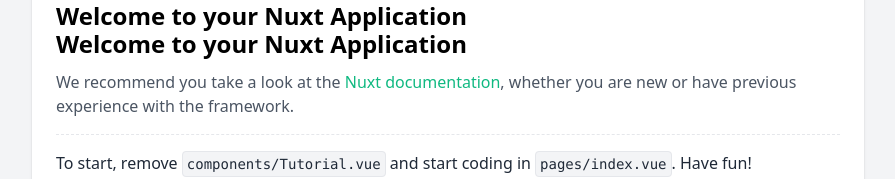
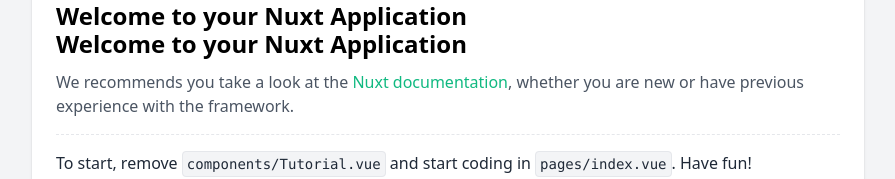
Before and after one commit to zablonzeraf/test-nuxt-js, a Nuxt app: page / in a window 1280 px wide. Shown: the part 330-509 px from the top of the page, without its empty margins (192-1087 px from the left). Built offline with nearby package versions, Linux system fonts and the light colour scheme.

Commit message:
Update Tutorial.vue

```diff
--- a/components/Tutorial.vue
+++ b/components/Tutorial.vue
@@ -14,7 +14,7 @@
           Welcome to your Nuxt Application
         </h2>
         <p class="mt-3 text-gray-600">
-          We recommend you take a look at the <a href="https://nuxtjs.org" target="_blank" class="text-green-500 hover:underline">Nuxt documentation</a>, whether you are new or have previous experience with the framework.<br>
+          We recommends you take a look at the <a href="https://nuxtjs.org" target="_blank" class="text-green-500 hover:underline">Nuxt documentation</a>, whether you are new or have previous experience with the framework.<br>
         </p>
         <p class="mt-4 pt-4 text-gray-800 border-t border-dashed">
           To start, remove <code class="bg-gray-100 text-sm p-1 rounded border">components/Tutorial.vue</code> and start coding in <code class="bg-gray-100 text-sm p-1 rounded border">pages/index.vue</code>. Have fun!
```
